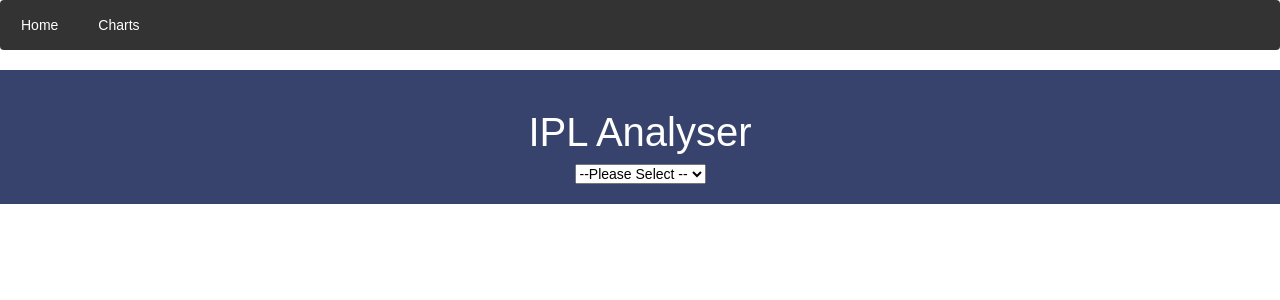
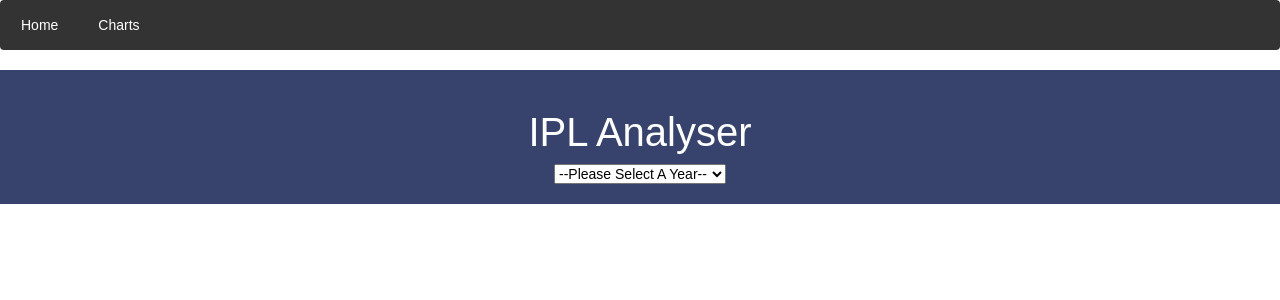
Before and after one commit to jobiaj/iplanalyser, a Django app: page /iplanalyser/index in a window 1280 px wide. Shown: the top 300 px of the page. Run offline with Django 3.2, Linux system fonts and the light colour scheme; data that the repository does not hold is empty; some libraries are stand-ins or nearby versions.

Commit message:
Minor changes

```diff
--- a/ipl/templates/base_site.html
+++ b/ipl/templates/base_site.html
@@ -11,7 +11,7 @@
 
 <select id="years" class="form-select" style="color:black">
  {% if selected_year == 0 %}
- <option>--Please Select --</option>
+ <option>--Please Select A Year--</option>
  {% else %}
  <option value={{selected_year}} selected="selected">{{ selected_year }}</option>
  {% endif %}
--- a/teamanalyser/settings.py
+++ b/teamanalyser/settings.py
@@ -25,7 +25,7 @@
 SECRET_KEY = 'django-insecure-xt8o7bqpai**gy)61it^^(*a2#=pw**s9gx_o17lk0b(294&$='
 
 # SECURITY WARNING: don't run with debug turned on in production!
-DEBUG = True
+DEBUG = False
 
 ALLOWED_HOSTS = ['*']
 
```
Also changed, not shown: README.md.
